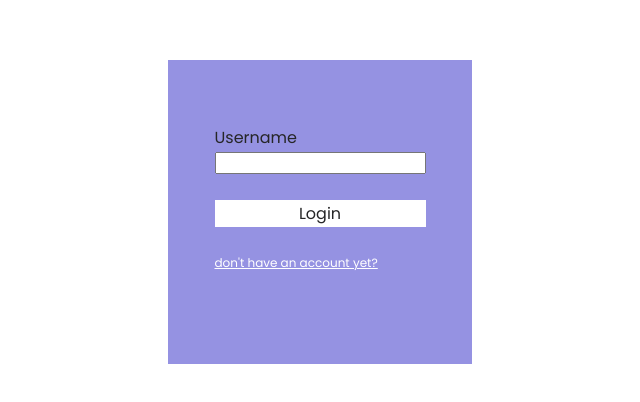
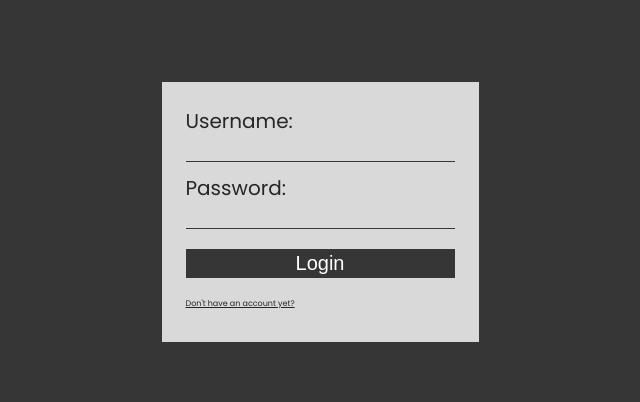
Before and after one commit to josepharsenicsulfate/cap-state-web, a React (Create React App) app: page /home in a window 1280 px wide. Shown: the part 188-590 px from the top of the page, without its empty margins (320-960 px from the left). Built offline with nearby package versions, Linux system fonts and the light colour scheme.

Commit message:
just styling and simple ui, routing still to be planned

```diff
--- a/src/components/Form/Form.css
+++ /dev/null
@@ -1,46 +0,0 @@
-.form{
-    display: grid;
-    align-items: center;
-    justify-content: center;
-
-    grid-template-rows: repeat(5, 1fr);
-    grid-template-columns: 5fr;
-    gap: 0.5rem;
-}
-
-input{
-    padding: 0;
-    font-size: 1rem;
-}
-
-label{
-    margin-bottom: -3rem;
-}
-
-button{
-    outline: none;
-    border: 1px solid var(--off-white-);
-    background-color: var(--off-white-);
-    color: var(--mat-black-);
-    font-size: 1rem;
-    padding: 0;
-    font-family: 'Poppins', sans-serif;
-}
-
-button:hover{
-    transition: 0.5s ease;
-    background: var(--des-purple-);
-    color: var(--off-white-);
-    cursor: pointer;
-}
-
-p{
-    font-size: 0.75rem;
-    color: var(--off-white-);
-    text-decoration: underline;
-}
-
-p:hover{
-    transition: 0.2s ease;
-    color: var(--mat-black-);
-}
--- a/src/components/Form/Form.js
+++ /dev/null
@@ -1,20 +0,0 @@
-import React from 'react'
-
-import './Form.css'
-
-function Form(props) {
-  return (
-    <form className='form login' onSubmit={props.login}>
-        <label htmlFor='username'>Username</label>
-        <input type='text' name='username' onChange={props.inputHandler}/>
-
-        {/* <label htmlFor="password">Password</label>
-        <input type='password' name='password' /> */}
-
-        <button type="submit">Login</button>
-        <p onClick={props.hide}>don't have an account yet?</p>
-    </form>
-  )
-}
-
-export default Form
--- a/src/components/Navigation/Navigation.css
+++ b/src/components/Navigation/Navigation.css
@@ -1,3 +1,24 @@
+.nav{
+    display: flex;
+    background-color: var(--mk-grey-);
+    align-items: center;
+    justify-content: center;
+    flex-wrap: wrap;
+    color: var(--mk-black-);
+    padding: 1rem;
+}
+
+.icon-container{
+    display: flex;
+    justify-content: space-around;
+    margin: 0;
+    width: 100%;
+}
+
+.icon-container > * {
+    margin: 0;
+}
+
 .circle{
     height: 2rem;
     width: 2rem;
@@ -9,3 +30,18 @@
 
     border-radius: 50%;
 }
+
+.link-container{
+    margin: 0;
+}
+
+.nav-link{
+    margin: 0;
+    padding: 0;
+}
+
+.nav-link > li{
+    text-decoration: none;
+    list-style-type: none;
+    margin: 0 0.5rem;
+}
--- a/src/components/Navigation/Navigation.js
+++ b/src/components/Navigation/Navigation.js
@@ -1,12 +1,26 @@
 import React from 'react'
 
+import { Route, BrowserRoute } from 'react-router-dom'
 import './Navigation.css'
 
-function Navigation() {
+function Navigation(props) {
   return (
-    <nav>
-        <div className="circle"></div>
-    </nav>
+    <div className='nav'>
+      <div className='icon-container'>
+        <div className='circle'></div>
+        <p>borg</p>
+      </div>
+      <div className='link-container'>
+        <ul className='nav-link'>
+          <li>Home</li>
+          <li>About</li>
+          <li>Contact</li>
+          <form onSubmit={props.logout}>
+            <button type='submit'>Logout</button>
+          </form>
+        </ul>
+      </div>
+    </div>
   )
 }
 
--- a/src/index.css
+++ b/src/index.css
@@ -1,15 +1,21 @@
 @import url('https://fonts.googleapis.com/css2?family=Poppins&display=swap');
 
 html{
-  font-size: 16px;
+  font-size: 20px;
   font-family: 'Poppins', sans-serif;
 
   --des-purple-: hsla(242, 58%, 73%, 1);
   --mat-black-: hsla(240, 1%, 15%, 1);
-  --off-white-: hsla(0, 0%, 100%, 1)
+  --off-white-: hsla(0, 0%, 100%, 1);
+
+  --mk-black-: #363636;
+  --mk-white-: #ffffff;
+  --mk-grey-: #d9d9d9
+
 }
 
 body {
   margin: 0;
   padding: 0;
+  background-color: var(--mk-black-);
 }
--- a/src/pages/Home/Home.css
+++ b/src/pages/Home/Home.css
@@ -1,12 +1,17 @@
 .home{
-    background-color: var(--des-purple-);
-    padding: 2rem;
+    color: var(--mk-white-);
+    padding: 1.2rem;
+}
 
-    width: 15rem;
-    height: 15rem;
+.home > form > * {
+    display: block;
+}
+.home > form > input{
+    margin: 1rem 0;
+    color: var(--mk-white-);
+}
 
-    display: flex;
-    align-items: center;
-    justify-content: center;
-    gap: 1rem;
+.grid{
+    display: grid;
+    grid-template-columns: repeat(2, 1fr);
 }
--- a/src/pages/Home/Home.js
+++ b/src/pages/Home/Home.js
@@ -1,5 +1,4 @@
 import React from 'react'
-// import { BrowserRouter, Route, Link, Switch } from 'react-router-dom'
 
 import './Home.css'
 
@@ -9,26 +8,45 @@ function Home() {
 
   const user = localStorage.getItem('user')
 
-  const logout = (event) => {
-    // event.preventDefault()
-    // console.log(event)
+  const logout = () => {
     localStorage.removeItem('user', user)
   }
 
   return (
-    <div className='home'>
-      <Navigation />
+    <div>
+      <Navigation logout={logout} />
+      <div className='home'>
+        <p>hi {user}</p>
+        <h2>Label</h2>
+        <h2>Lorem ipsum</h2>
+        <h2>Label</h2>
+        <p>Lorem Ipsum is simply dummy text of the printing and typesetting industry. Lorem Ipsum has been the industry's standard dummy text ever since the 1500s, when an unknown printer took a galley of type and scrambled it to make a type specimen book.</p>
+        <div className='grid'>
+          <div>
+            <ul>
+              <h2>Label</h2>
+              <li>Lorem</li>
+              <li>Ipsum</li>
+              <li>Dolor</li>
+            </ul>
+          </div>
+          <div>
+            <ul>
+              <h2>Label</h2>
+              <li>Lorem</li>
+              <li>Ipsum</li>
+              <li>Dolor</li>
+            </ul>
+          </div>
+        </div>
+      </div>
 
-      {/* <BrowserRouter>
-        <Switch>
-          <Route path="/"></Route>
-        </Switch>
-      </BrowserRouter> */}
-
-      <p>hi {user}</p>
-      <form onSubmit={logout}>
-        <button type='submit'>Logout</button>
-      </form>
+      {/* <form>
+        <label htmlFor='c-name'>Company Name</label>
+        <input type='text' name='c-name' id='c-name' />
+        <label htmlFor='c-name'>Company Socials</label>
+        <input type='text' name='c-site' id='c-site' />
+      </form> */}
     </div>
   )
 }
--- a/src/pages/Login/Login.css
+++ b/src/pages/Login/Login.css
@@ -3,14 +3,50 @@
     align-items: center;
     justify-content: center;
 
-    flex-wrap: wrap;
-    align-self: center;
-
-    background-color: var(--des-purple-);
+    background-color: var(--mk-grey-);
     color: var(--mat-black-);
 
-    padding: 2rem;
+    padding: 1.2rem;
+}
 
-    width: 15rem;
-    height: 15rem;
+.card > form > * {
+    display: block;
 }
+
+button{
+    width: 100%;
+    font-size: 1rem;
+    margin: 1rem 0;
+
+    background-color: var(--mk-black-);
+    color: var(--mk-white-);
+    border: none;
+    outline: none;
+    padding: 3px 0;
+}
+
+input{
+    background: none;
+    border: none;
+    border-bottom: 1px solid var(--mk-black-);
+    font-size: 1rem;
+    margin-bottom: 11px;
+}
+
+input:focus{
+    border: none;
+    border-bottom: 1px solid var(--mk-black-);
+    outline: none;
+    background: none;
+    font-size: 1rem;
+}
+
+.link{
+    font-size: 0.4rem;
+    text-decoration: underline;
+}
+
+.link:hover{
+    color: var(--mk-white-);
+    cursor: pointer;
+}
--- a/src/pages/Login/Login.js
+++ b/src/pages/Login/Login.js
@@ -1,8 +1,6 @@
 import React, { useState } from 'react'
 
 import './Login.css'
-
-import Form from '../../components/Form/Form'
 
 function Login() {
 
@@ -13,20 +11,23 @@ function Login() {
   }
 
   const login = () => {
-    input ? localStorage.setItem('user', input) : alert('sus')
+    input ? localStorage.setItem('user', input) : sus()
   }
 
-  const hide = () => {
-    document.querySelector('form.login').style.display = 'none'
+  const sus = () => {
+    alert('sus')
   }
 
   return (
     <div className='card'>
-      <Form
-        login={login}
-        inputHandler={inputHandler}
-        hide={hide}
-      />
+      <form onSubmit={login}>
+        <label htmlFor="username">Username:</label>
+        <input type="text" name="username" id="username" onChange={inputHandler}/>
+        <label htmlFor="password">Password:</label>
+        <input type="password" name="password" id="password" />
+        <button type='submit'>Login</button>
+        <p className='link' onClick={sus}>Don't have an account yet?</p>
+      </form>
     </div>
   )
 }
--- a/src/pages/Register/Register.css
+++ b/src/pages/Register/Register.css
@@ -0,0 +1,50 @@
+.card{
+    display: flex;
+    align-items: center;
+    justify-content: center;
+
+    background-color: var(--mk-grey-);
+    color: var(--mat-black-);
+
+    padding: 1.2rem;
+}
+
+.card > form > * {
+    display: block;
+}
+
+button{
+    width: 100%;
+    font-size: 1rem;
+    margin: 1rem 0;
+
+    background-color: var(--mk-black-);
+    color: var(--mk-white-);
+    border: none;
+    outline: none;
+    padding: 3px 0;
+}
+
+input{
+    background: none;
+    border: none;
+    border-bottom: 1px solid var(--mk-black-);
+    font-size: 1rem;
+    margin-bottom: 11px;
+}
+
+input:focus{
+    border: none;
+    border-bottom: 1px solid var(--mk-black-);
+    outline: none;
+}
+
+.link{
+    font-size: 0.4rem;
+    text-decoration: underline;
+}
+
+.link:hover{
+    color: var(--mk-white-);
+    cursor: pointer;
+}
```
Also changed, not shown: src/pages/Register/Register.js (+33 -0 lines).
